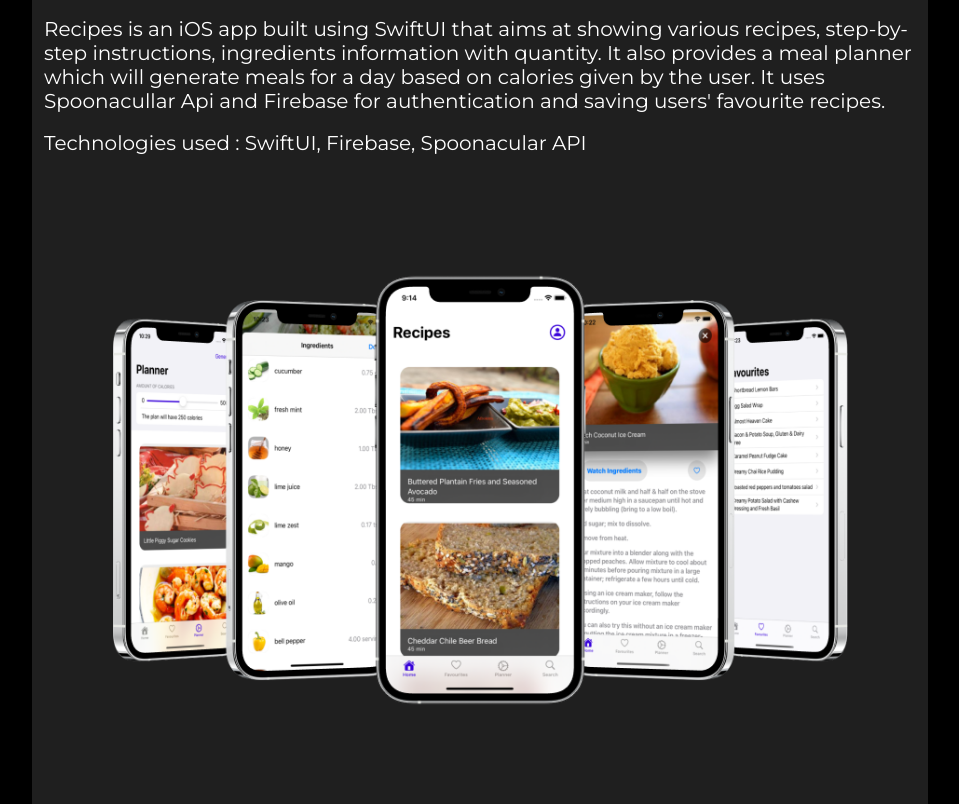
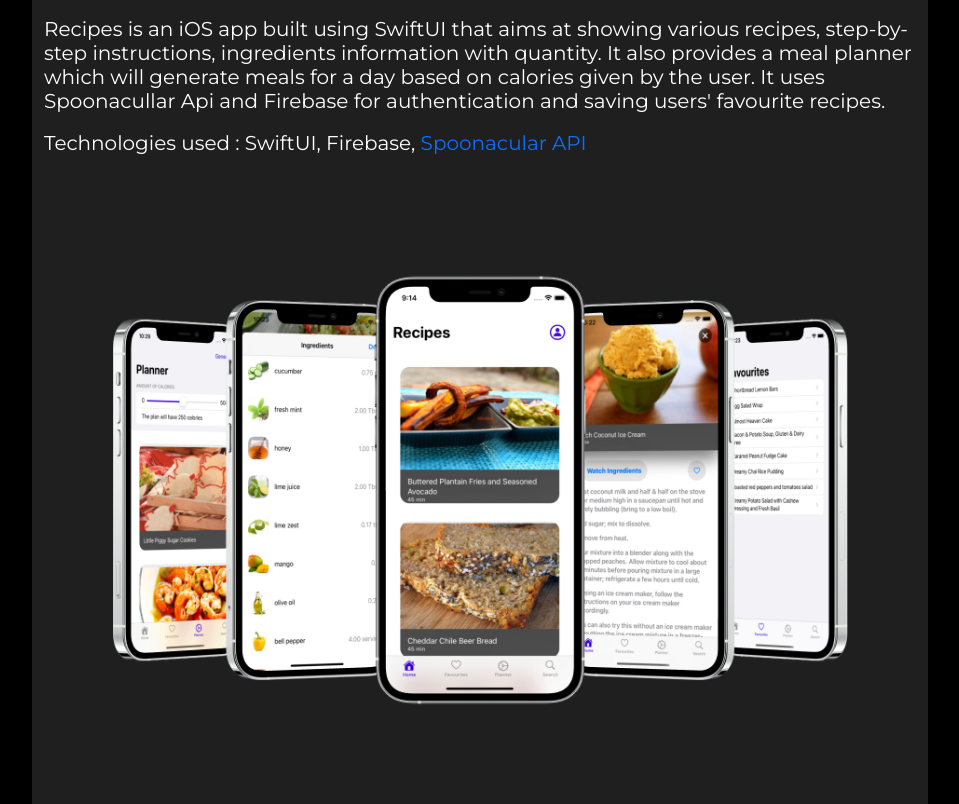
Before and after one commit to MayankPatel85/mayankpatel85.github.io, a plain HTML site: page index.html in a window 1280 px wide. Shown: the part 1364-2168 px from the top of the page, without its empty margins (160-1119 px from the left). Drawn offline with nearby package versions, Linux system fonts and the light colour scheme.

Commit message:
Added API link

```diff
--- a/index.html
+++ b/index.html
@@ -5,7 +5,7 @@
     <meta http-equiv="X-UA-Compatible" content="IE=edge" />
     <meta name="viewport" content="width=device-width, initial-scale=1.0" />
     <title>Mayank Patel</title>
-    <link rel="icon" href="favicon.ico">
+    <link rel="icon" href="favicon.ico" />
     <link rel="preconnect" href="https://fonts.googleapis.com" />
     <link rel="preconnect" href="https://fonts.gstatic.com" crossorigin />
     <link
@@ -64,7 +64,10 @@
         a day based on calories given by the user. It uses Spoonacullar Api and
         Firebase for authentication and saving users' favourite recipes.
       </h5>
-      <h5>Technologies used : SwiftUI, Firebase, Spoonacular API</h5>
+      <h5>
+        Technologies used : SwiftUI, Firebase,
+        <a href="https://spoonacular.com/food-api" class="api">Spoonacular API</a>
+      </h5>
       <div>
         <img src="images/recipes_final.png" class="projectimg" />
       </div>
```
